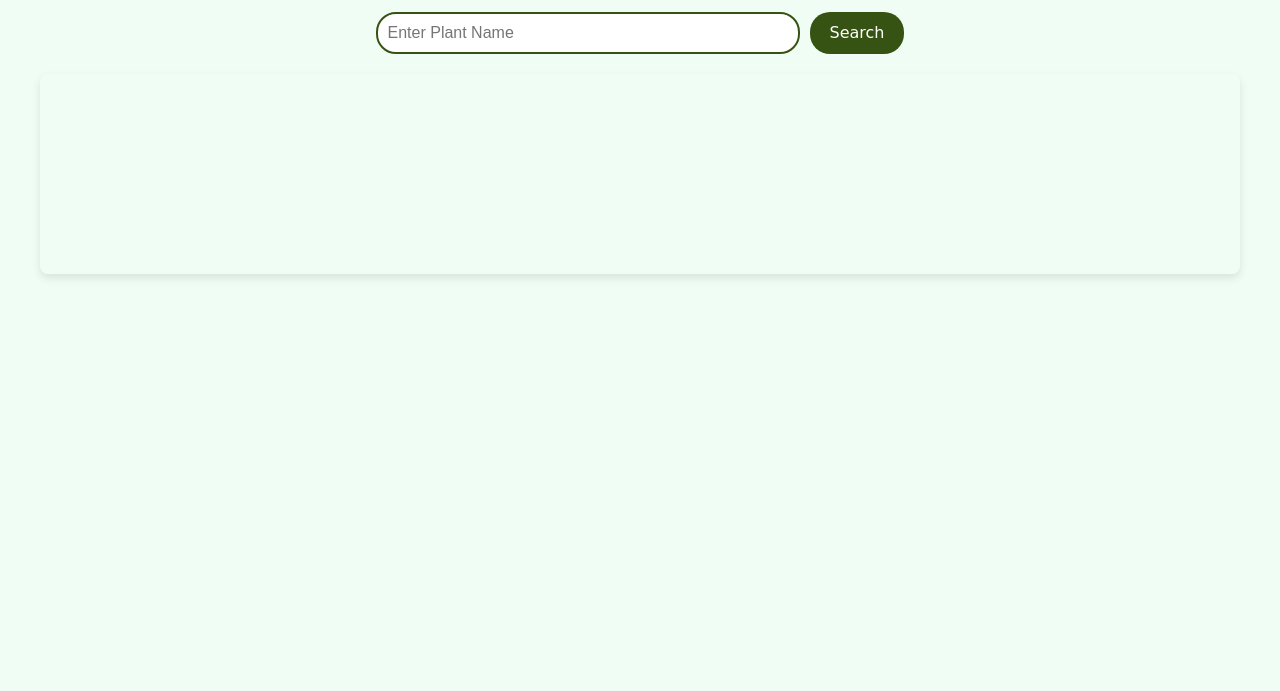
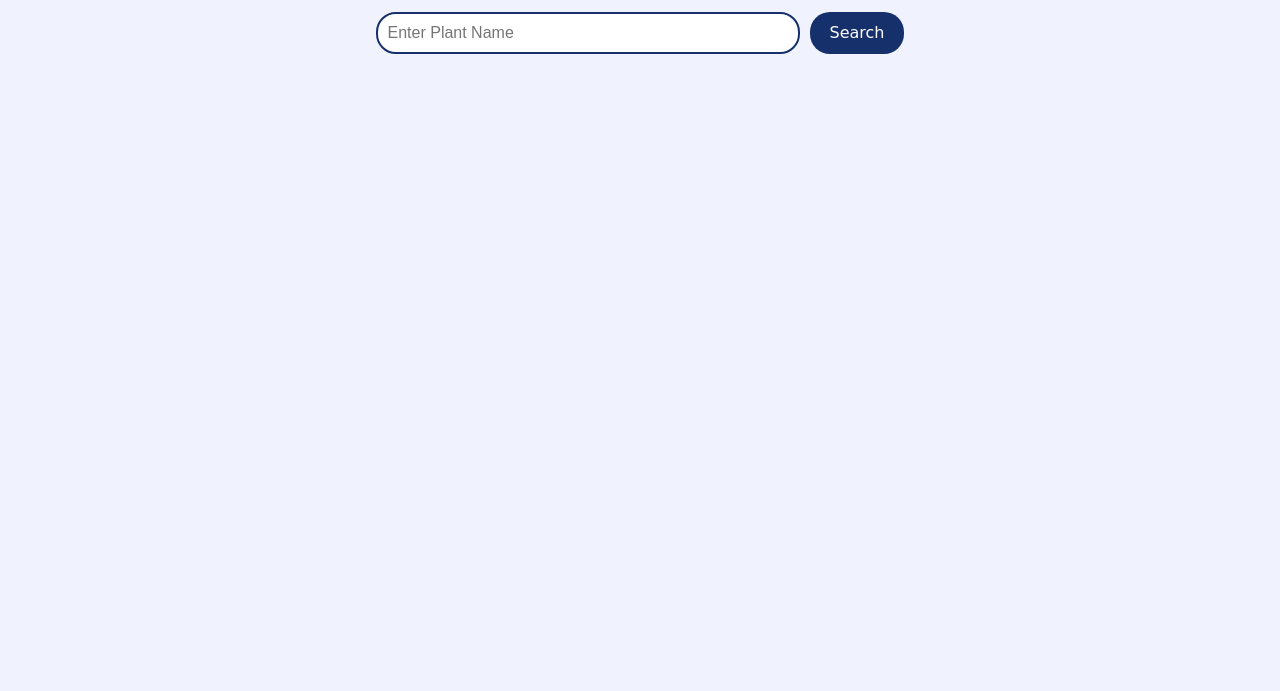
Before and after one commit to JessCapo/BootcampProject2, a plain HTML site: page index.html in a window 1280 px wide. Shown: the part 109-800 px from the top of the page. Drawn offline with Linux system fonts and the light colour scheme.

Commit message:
edits to styleing when displaying image results

```diff
--- a/index.html
+++ b/index.html
@@ -15,6 +15,6 @@
     </div>
 
     <div class="results-container" id="results-container"></div>
-    <script src="plants.js" defer></script>
+    <script src="dogs.js" defer></script>
 </body>
 </html>
--- a/style.css
+++ b/style.css
@@ -1,7 +1,7 @@
 body{
     font-family: "WindSong", cursive;
-    background-color: #f0fdf4;
-    color: #166534;
+    background-color: #f0f3fd;
+    color: #164365;
     margin: 0;
     padding: 20px;
     text-align: center;
@@ -13,7 +13,7 @@ header{
 
 h1{
     font-size: 2.5rem;
-    color:#166534;
+    color:#16306b;
 }
 
 .search-container{
@@ -27,7 +27,7 @@ h1{
     width: 60%;
     max-width: 400px;
     padding: 10px;
-    border: 2px solid #365314;
+    border: 2px solid #16306b;
     border-radius: 20px;
     outline: none;
     font-size: 1rem;
@@ -35,7 +35,7 @@ h1{
 
 #search-button{
     padding: 10px 20px;
-    background-color: #365314;
+    background-color: #16306b;
     color: white;
     border: none;
     border-radius: 20px;
@@ -46,22 +46,19 @@ h1{
 }
 
 #search-button:hover {
-    background-color: #14532d;
+    background-color: #2b5186;
 }
 
 .results-container {
     display: grid;
     grid-template-columns: repeat(3, 1fr);
     gap: 20px;
-    max-width: 1200px;
-    justify-content: center;
+    max-width: 200px;
     margin: 0 auto;
-    width: 100%; /* Make images fill their grid cell */
-    height: 200px; /* Example fixed height for all images */
     object-fit: cover; /* Crop images to fit without distortion */
     display: block; /* Remove extra space below images */
-    border-radius: 8px; /* Optional: rounded corners */
-    box-shadow: 0 4px 8px rgba(0, 0, 0, 0.1); /* Optional: subtle shadow */
+    justify-content: center;
+
 }
 
 @media (max-width: 768px) {
@@ -77,5 +74,5 @@ h1{
   }
 }
 .dog-image:hover {
-    transform: scale(1.05);
+    transform: scale(1.2);
 }
```
Also changed, not shown: dogs.js (renamed from plants.js), 1 other file.
